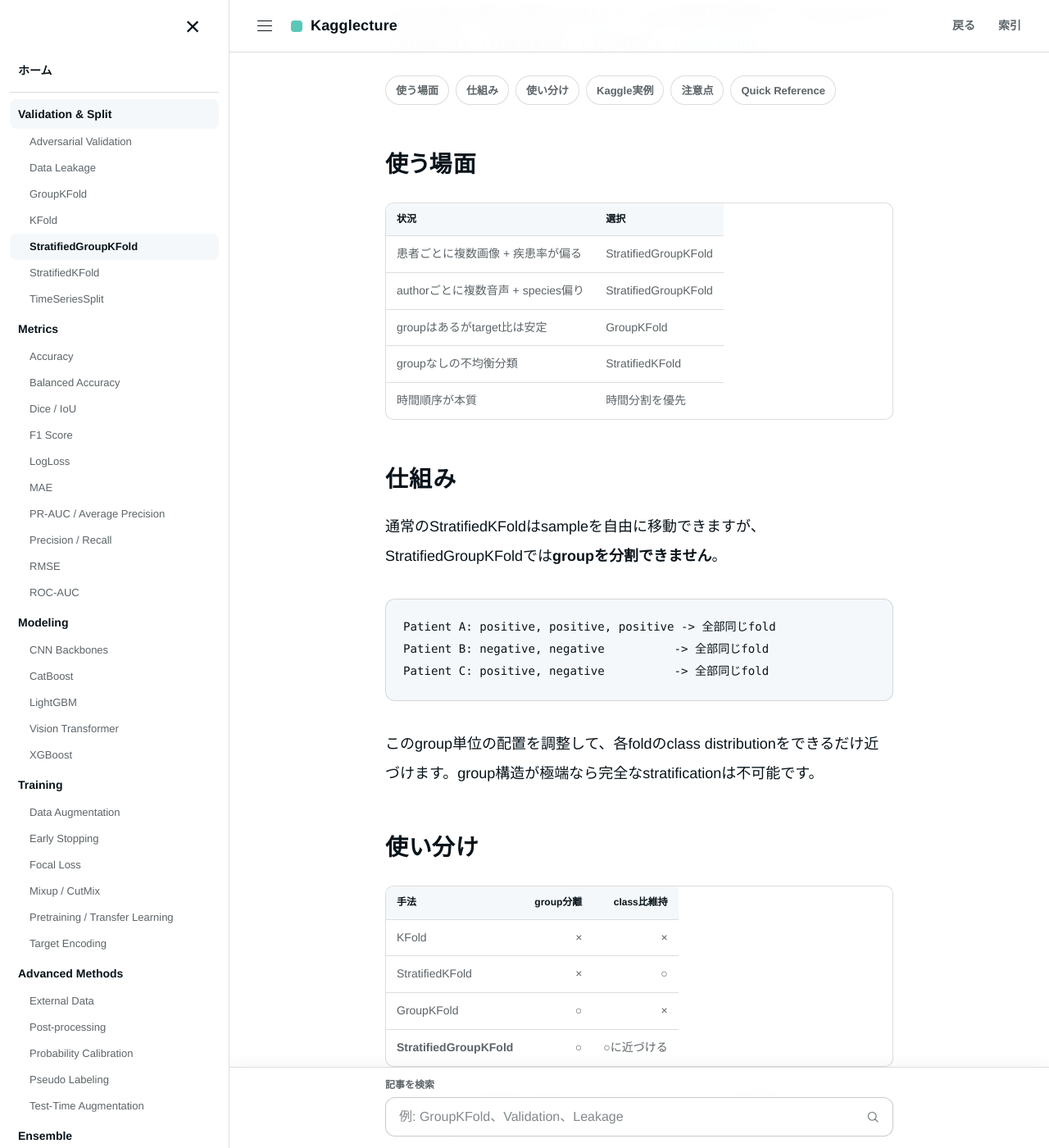
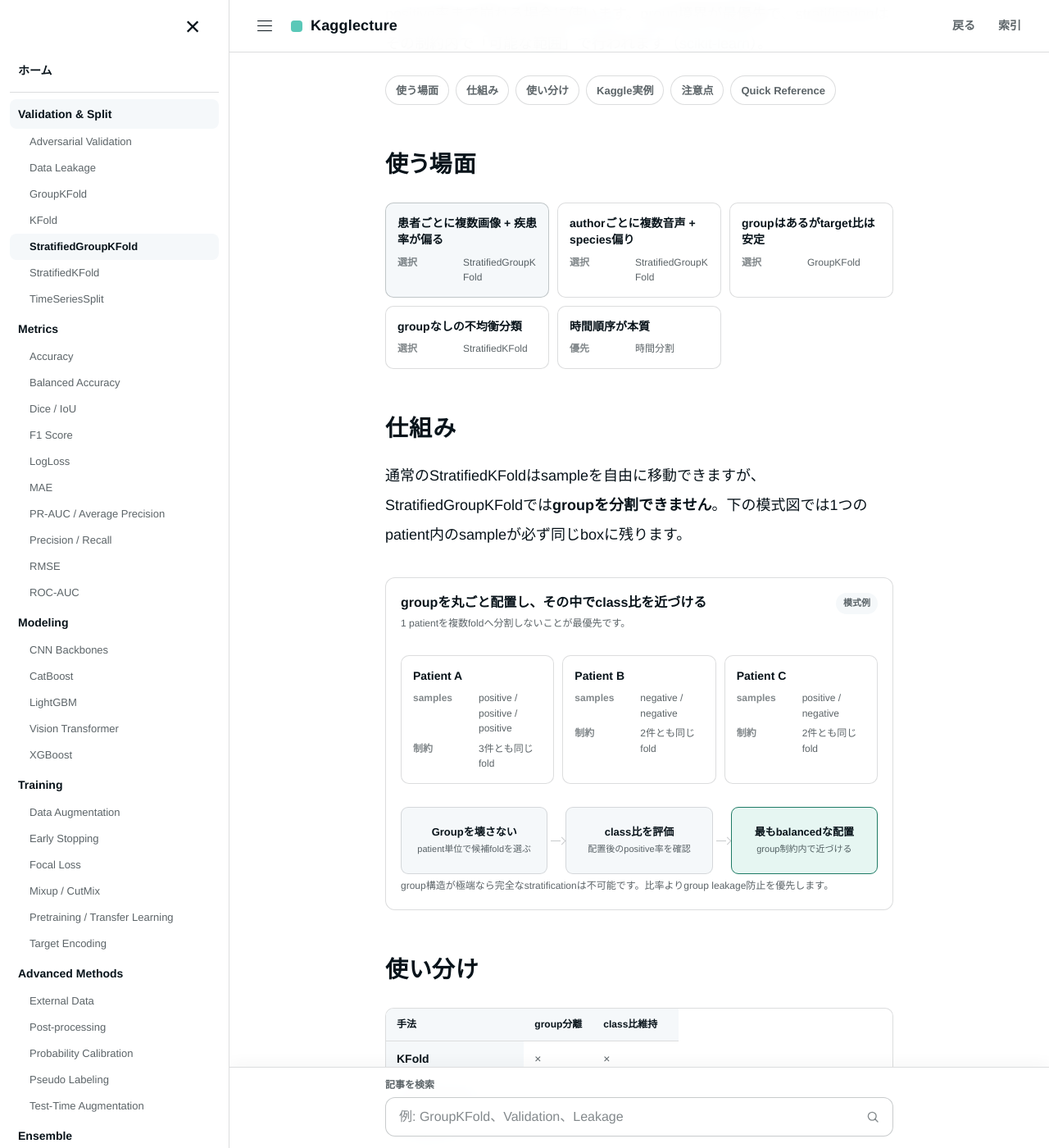
Before and after one commit to morikazu1119/Kagglecture, a Jekyll site: the page built from wiki/validation/stratified-group-kfold.md, in a window 1280 px wide and 1400 px high, scrolled down 331 px. Shown: the whole window at 82% size. Built offline with Jekyll 4.4.1, drawn with Linux system fonts in a browser that asks for light colours.

Commit message:
feat: add HTML group balance visual for StratifiedGroupKFold

````diff
--- a/wiki/validation/stratified-group-kfold.md
+++ b/wiki/validation/stratified-group-kfold.md
@@ -33,34 +33,44 @@ tags:
 
 ## 使う場面 {#use-cases}
 
-| 状況 | 選択 |
-|---|---|
-| 患者ごとに複数画像 + 疾患率が偏る | StratifiedGroupKFold |
-| authorごとに複数音声 + species偏り | StratifiedGroupKFold |
-| groupはあるがtarget比は安定 | GroupKFold |
-| groupなしの不均衡分類 | StratifiedKFold |
-| 時間順序が本質 | 時間分割を優先 |
+<div class="comparison-board" aria-label="StratifiedGroupKFoldを選ぶ状況">
+  <section class="comparison-card is-primary"><h4>患者ごとに複数画像 + 疾患率が偏る</h4><dl><dt>選択</dt><dd>StratifiedGroupKFold</dd></dl></section>
+  <section class="comparison-card"><h4>authorごとに複数音声 + species偏り</h4><dl><dt>選択</dt><dd>StratifiedGroupKFold</dd></dl></section>
+  <section class="comparison-card"><h4>groupはあるがtarget比は安定</h4><dl><dt>選択</dt><dd>GroupKFold</dd></dl></section>
+  <section class="comparison-card"><h4>groupなしの不均衡分類</h4><dl><dt>選択</dt><dd>StratifiedKFold</dd></dl></section>
+  <section class="comparison-card"><h4>時間順序が本質</h4><dl><dt>優先</dt><dd>時間分割</dd></dl></section>
+</div>
 
 ## 仕組み {#mechanism}
 
-通常のStratifiedKFoldはsampleを自由に移動できますが、StratifiedGroupKFoldでは**groupを分割できません**。
+通常のStratifiedKFoldはsampleを自由に移動できますが、StratifiedGroupKFoldでは**groupを分割できません**。下の模式図では1つのpatient内のsampleが必ず同じboxに残ります。
 
-```text
-Patient A: positive, positive, positive -> 全部同じfold
-Patient B: negative, negative          -> 全部同じfold
-Patient C: positive, negative          -> 全部同じfold
-```
-
-このgroup単位の配置を調整して、各foldのclass distributionをできるだけ近づけます。group構造が極端なら完全なstratificationは不可能です。
+<div class="static-viz html-diagram" aria-label="Groupを分割せずclass比を揃える模式図">
+  <div class="viz-heading"><div><div class="viz-title">groupを丸ごと配置し、その中でclass比を近づける</div><p class="viz-subtitle">1 patientを複数foldへ分割しないことが最優先です。</p></div><span class="viz-badge">模式例</span></div>
+  <div class="comparison-board">
+    <section class="comparison-card"><h4>Patient A</h4><dl><dt>samples</dt><dd>positive / positive / positive</dd><dt>制約</dt><dd>3件とも同じfold</dd></dl></section>
+    <section class="comparison-card"><h4>Patient B</h4><dl><dt>samples</dt><dd>negative / negative</dd><dt>制約</dt><dd>2件とも同じfold</dd></dl></section>
+    <section class="comparison-card"><h4>Patient C</h4><dl><dt>samples</dt><dd>positive / negative</dd><dt>制約</dt><dd>2件とも同じfold</dd></dl></section>
+  </div>
+  <div class="html-flow" style="--flow-columns: 3">
+    <div class="flow-node"><strong>Groupを壊さない</strong><span>patient単位で候補foldを選ぶ</span></div>
+    <div class="flow-node"><strong>class比を評価</strong><span>配置後のpositive率を確認</span></div>
+    <div class="flow-node is-accent"><strong>最もbalancedな配置</strong><span>group制約内で近づける</span></div>
+  </div>
+  <p class="viz-caption">group構造が極端なら完全なstratificationは不可能です。比率よりgroup leakage防止を優先します。</p>
+</div>
 
 ## 使い分け {#comparison}
 
-| 手法 | group分離 | class比維持 |
-|---|---:|---:|
-| KFold | × | × |
-| StratifiedKFold | × | ○ |
-| GroupKFold | ○ | × |
-| **StratifiedGroupKFold** | ○ | ○に近づける |
+<div class="html-table-wrap"><table class="html-table">
+  <thead><tr><th scope="col">手法</th><th scope="col">group分離</th><th scope="col">class比維持</th></tr></thead>
+  <tbody>
+    <tr><th scope="row">KFold</th><td>×</td><td>×</td></tr>
+    <tr><th scope="row">StratifiedKFold</th><td>×</td><td class="status-good">○</td></tr>
+    <tr><th scope="row">GroupKFold</th><td class="status-good">○</td><td>×</td></tr>
+    <tr><th scope="row">StratifiedGroupKFold</th><td class="status-good">○</td><td class="status-good">○に近づける</td></tr>
+  </tbody>
+</table></div>
 
 **group leakageを防ぐ方がclass比をきれいにするより重要**です。group制約を外してまでstratifyしません。
 
````
